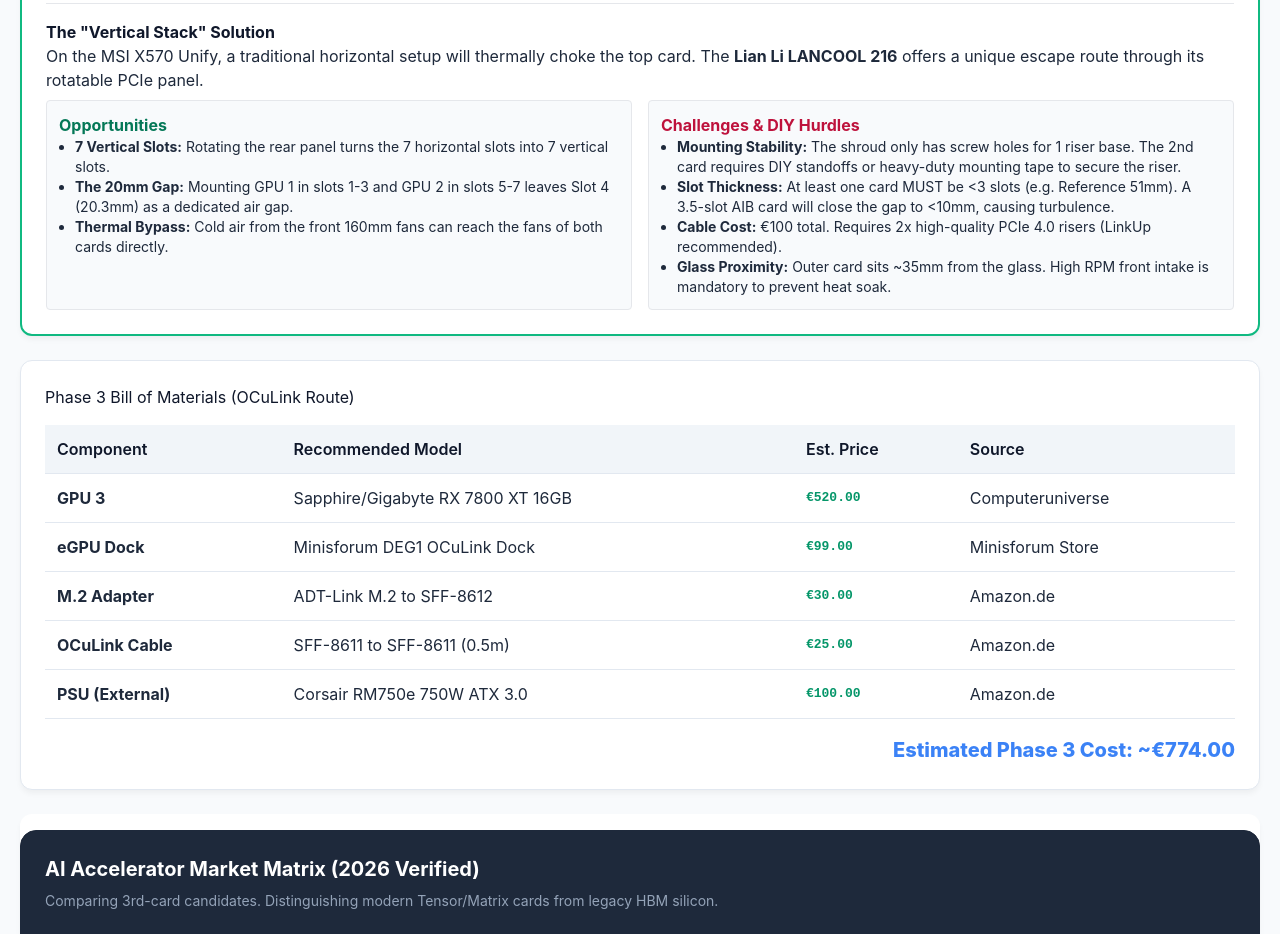
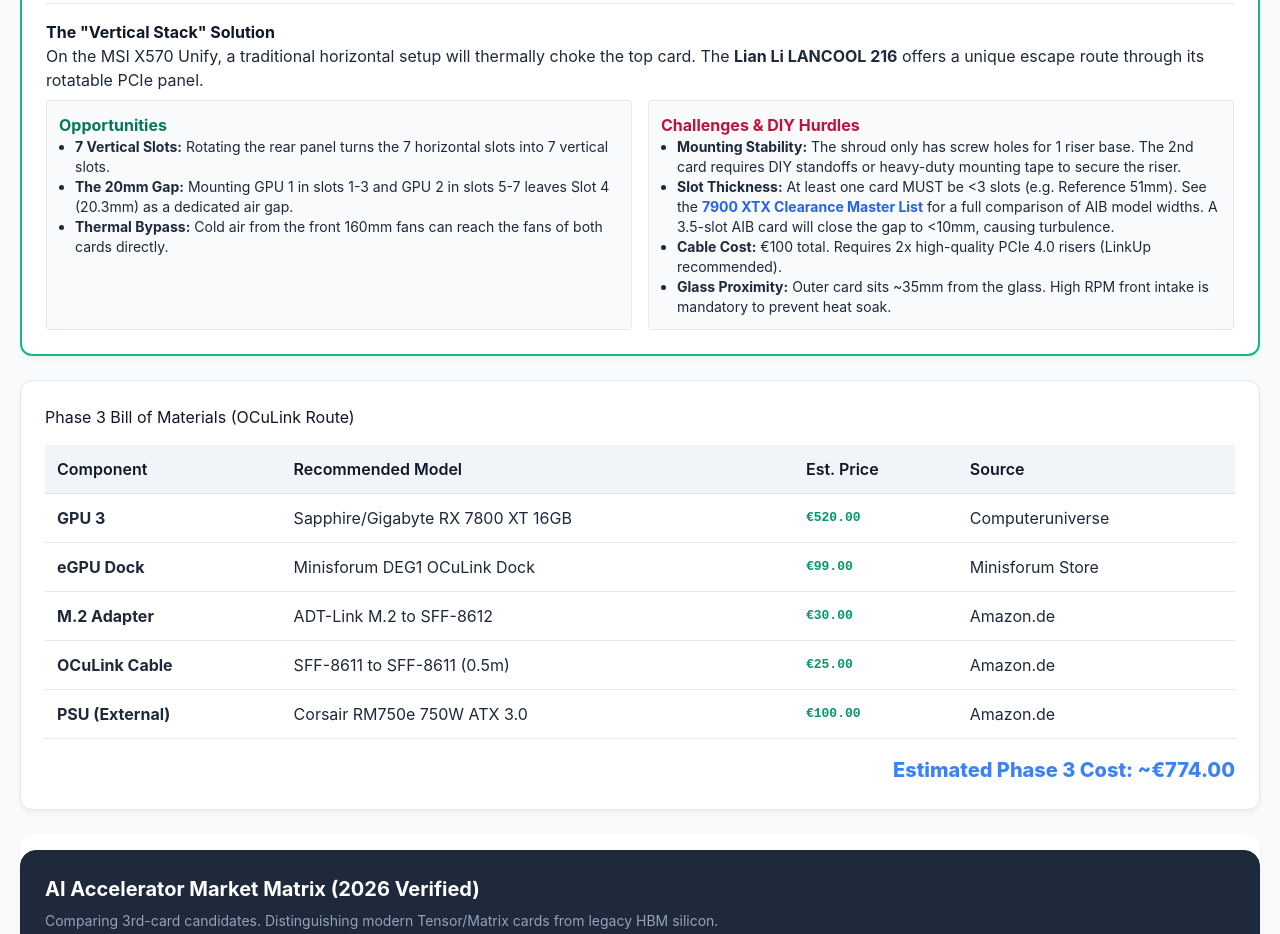
Before and after one commit to nycdubliner/rig-buy, a plain HTML site: page phase3-expansion.html in a window 1280 px wide. Shown: the part 1060-1994 px from the top of the page. Drawn offline with nearby package versions, Linux system fonts and the light colour scheme.

Commit message:
docs: link Phase 3 guide to expanded 7900 XTX clearance list

```diff
--- a/phase3-expansion.html
+++ b/phase3-expansion.html
@@ -105,7 +105,7 @@
                     <h4 class="font-bold text-rose-700">Challenges & DIY Hurdles</h4>
                     <ul class="text-sm list-disc pl-4">
                         <li><strong>Mounting Stability:</strong> The shroud only has screw holes for 1 riser base. The 2nd card requires DIY standoffs or heavy-duty mounting tape to secure the riser.</li>
-                        <li><strong>Slot Thickness:</strong> At least one card MUST be &lt;3 slots (e.g. Reference 51mm). A 3.5-slot AIB card will close the gap to &lt;10mm, causing turbulence.</li>
+                        <li><strong>Slot Thickness:</strong> At least one card MUST be &lt;3 slots (e.g. Reference 51mm). See the <a href="7900-xtx-comparison.html" class="text-blue-600 font-bold hover:underline">7900 XTX Clearance Master List</a> for a full comparison of AIB model widths. A 3.5-slot AIB card will close the gap to &lt;10mm, causing turbulence.</li>
                         <li><strong>Cable Cost:</strong> €100 total. Requires 2x high-quality PCIe 4.0 risers (LinkUp recommended).</li>
                         <li><strong>Glass Proximity:</strong> Outer card sits ~35mm from the glass. High RPM front intake is mandatory to prevent heat soak.</li>
                     </ul>
```
